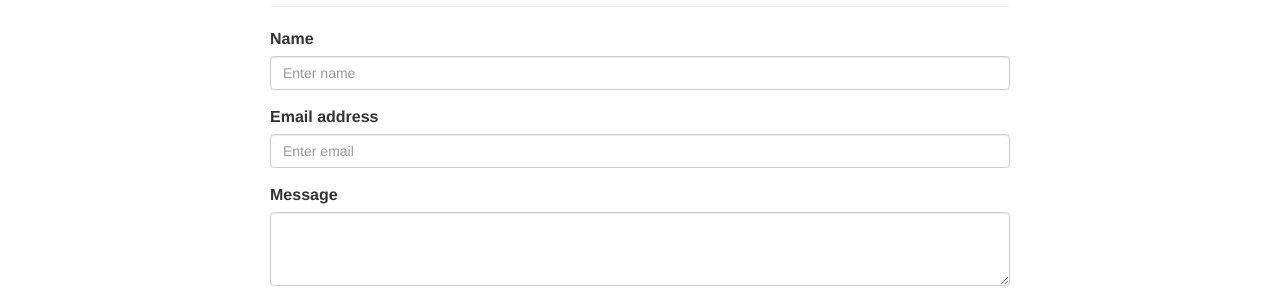
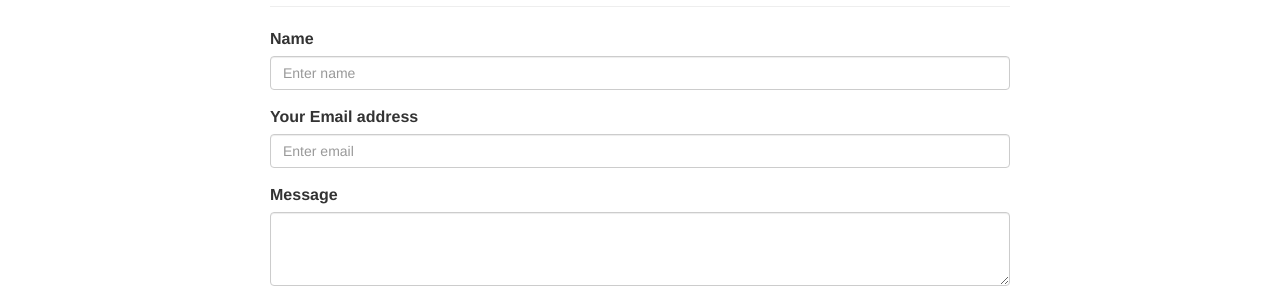
Before and after one commit to samueljohnson/samueljohnson.github.io.archive, a Jekyll site: the page built from about.markdown, in a window 1280 px wide. Shown: the part 678-977 px from the top of the page. Built offline with Jekyll 4.4.1, drawn with Linux system fonts in a browser that asks for light colours; nearby versions of some CDN libraries.

Commit message:
Minor commit

```diff
--- a/about.markdown
+++ b/about.markdown
@@ -29,7 +29,7 @@
    </div>
 
    <div class="form-group">
-   <label for="exampleInputEmail1">Email address</label>
+   <label for="exampleInputEmail1">Your Email address</label>
    <input name="_replyto" type="email" class="form-control" id="exampleInputEmail1" placeholder="Enter email">
    </div>
 
```
